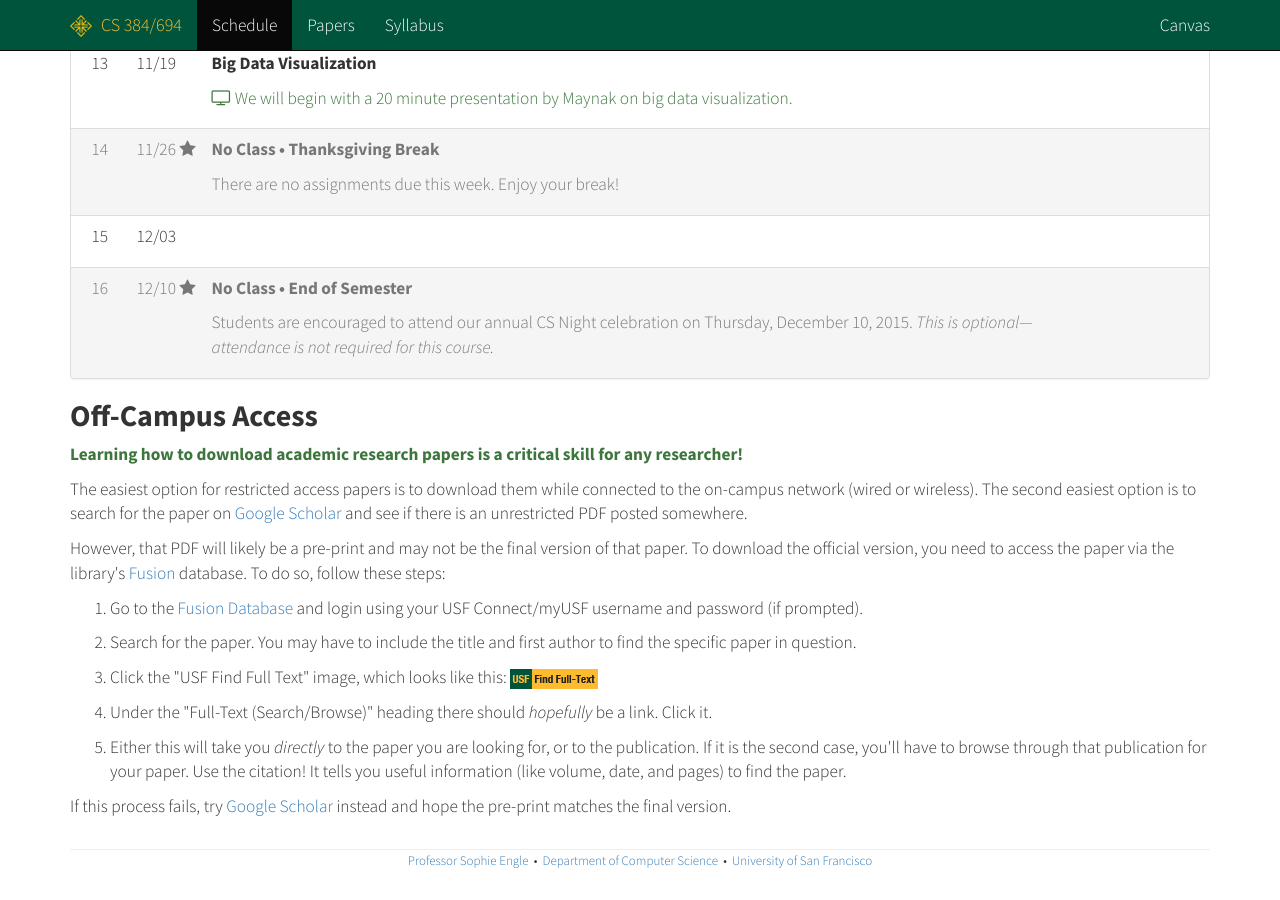
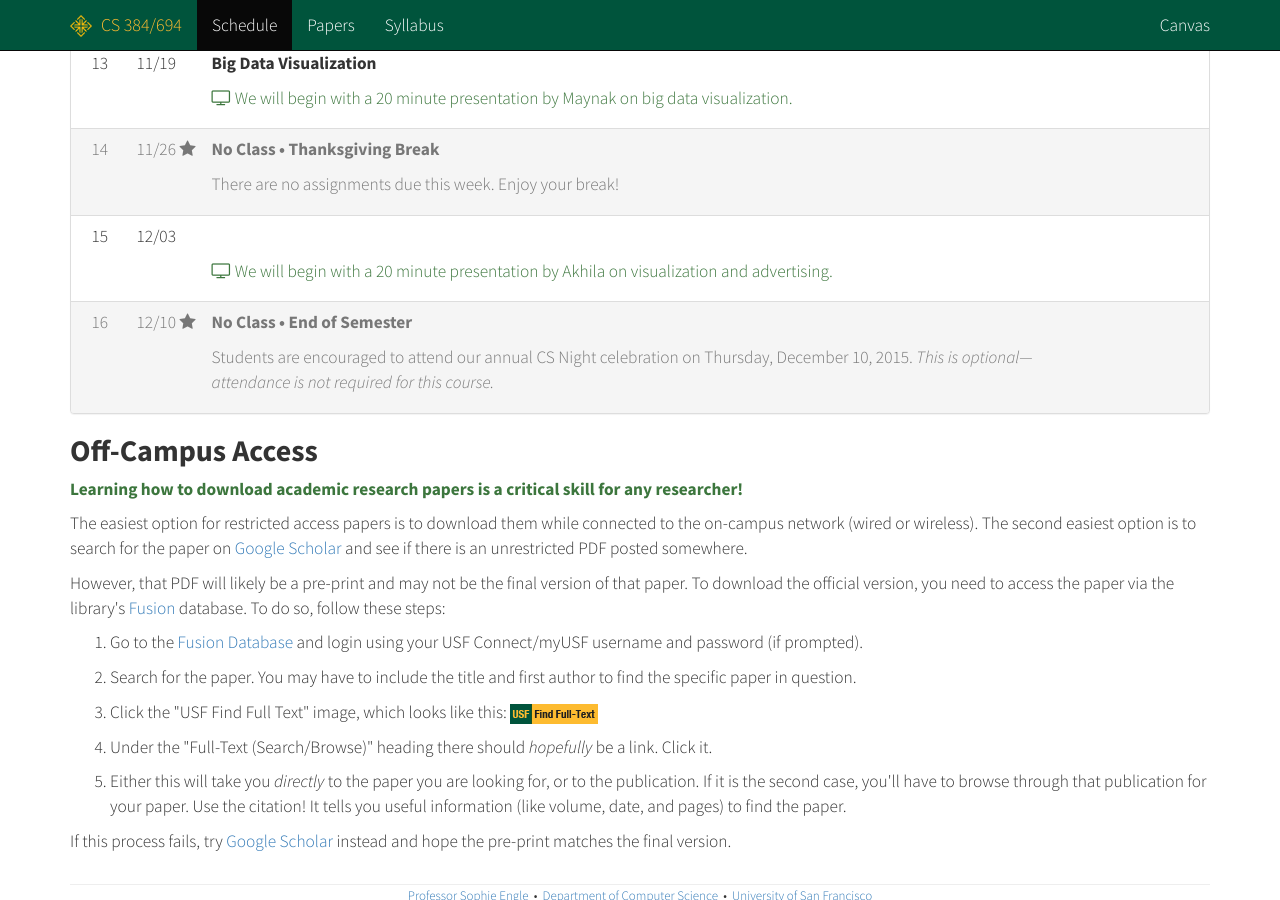
Before and after one commit to cs694/fall2015, a Jekyll site: the page built from schedule.html, in a window 1280 px wide and 900 px high, scrolled down 1982 px. Built offline with Jekyll 4.4.1, drawn with Linux system fonts in a browser that asks for light colours; Markdown is read by kramdown in place of the engine named in the settings.

Commit message:
Updating schedule.

```diff
--- a/_data/schedule.yml
+++ b/_data/schedule.yml
@@ -200,6 +200,7 @@
   info : '&nbsp;'
   gray : false
   flag : false
+  todo : '<p class="text-success"><i class="fa fa-television"></i> We will begin with a 20 minute presentation by Akhila on visualization and advertising.</p>'
 
 - week : 16
   date : 2015-12-10
```
